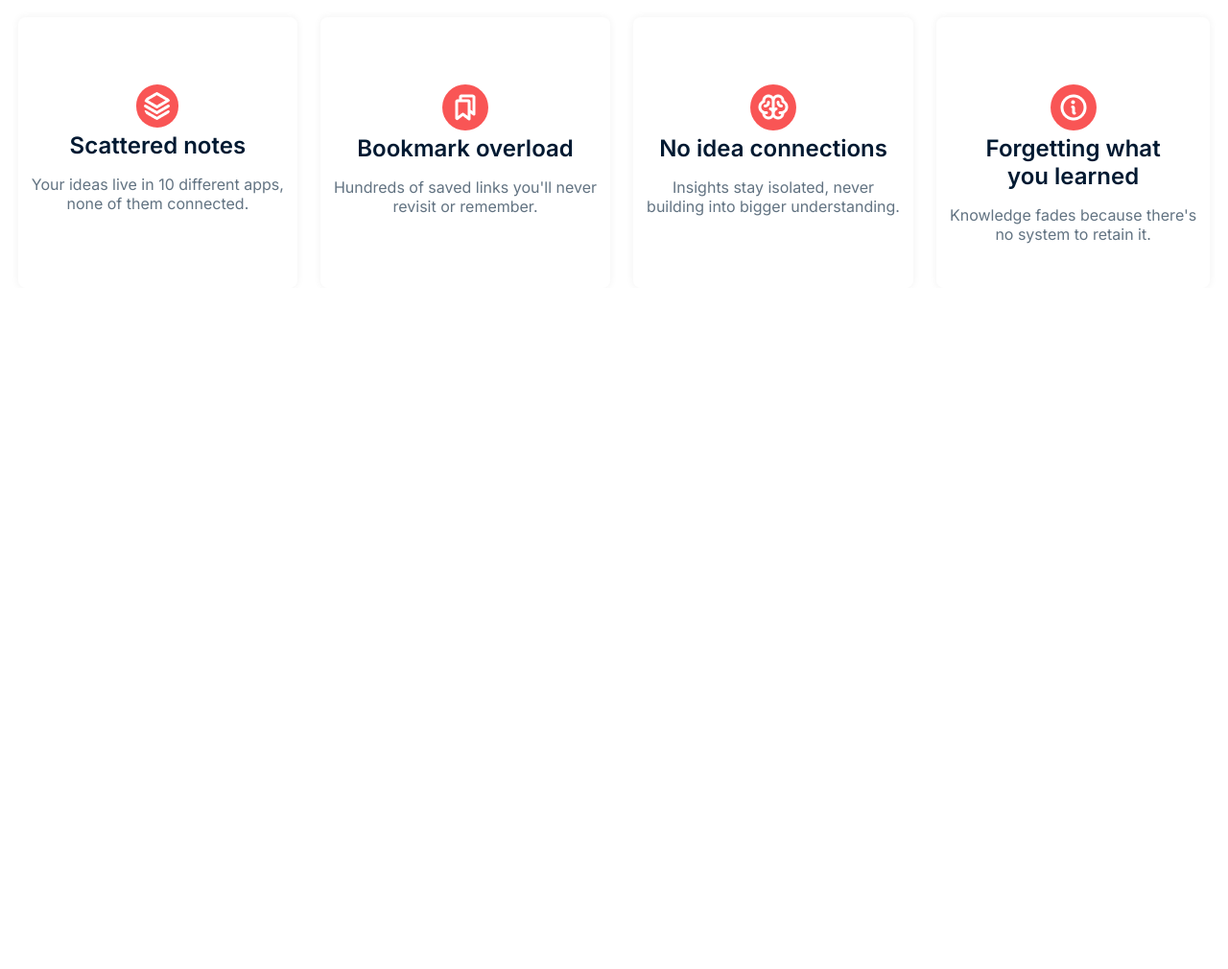
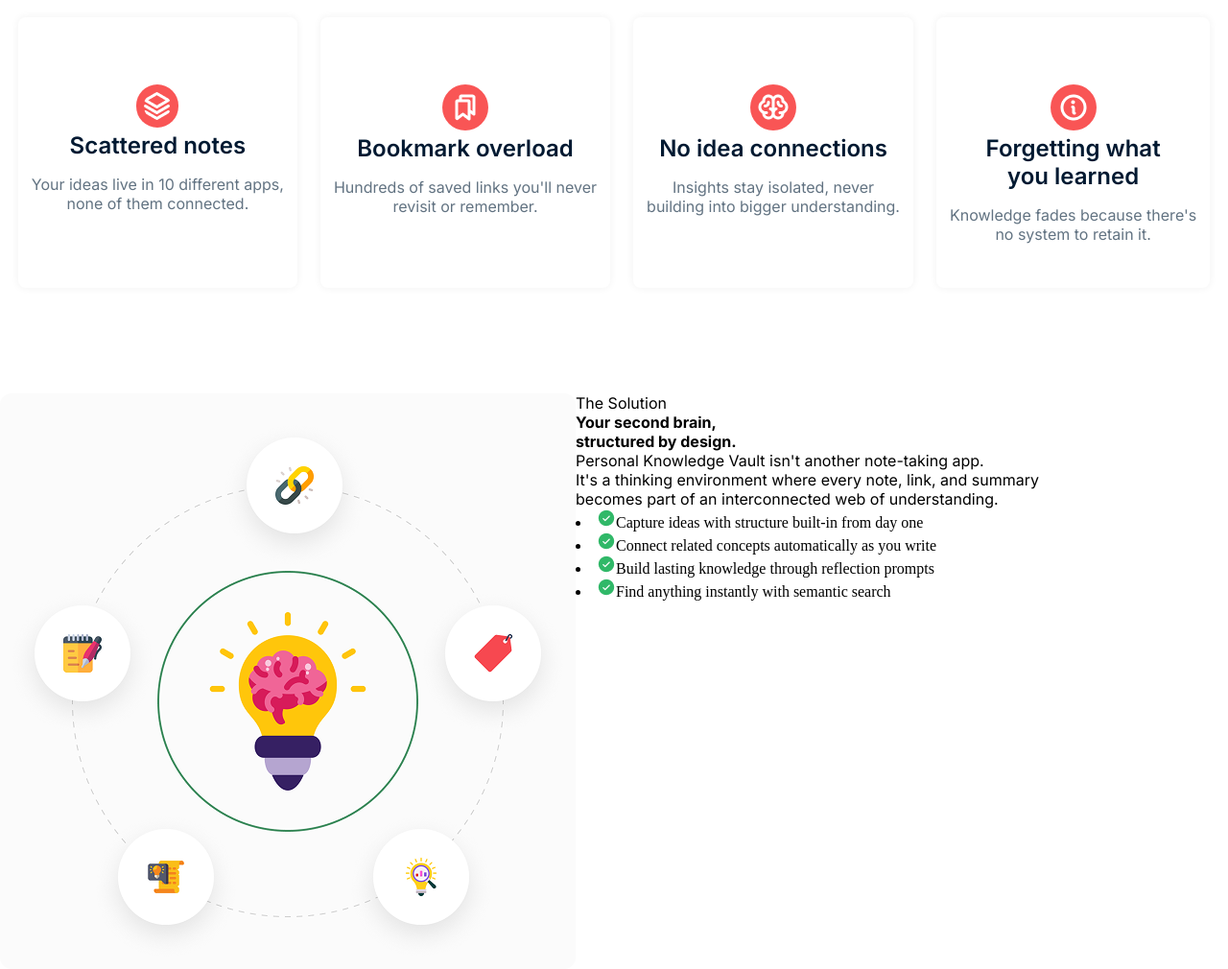
Before and after one commit to munna-cell/batch13-A01, a plain HTML site: page index.html in a window 1280 px wide. Shown: the part 989-1999 px from the top of the page at 96% size. Before the commit the page ends 1289 px from the top, so only its background shows below. Drawn offline with Linux system fonts and the light colour scheme.

Commit message:
update all

```diff
--- a/index.html
+++ b/index.html
@@ -69,6 +69,22 @@
         </div>
        </section>
 
+       <!-- brain section  -->
+        <section class="brain-section">
+            <div class="brain-container display-flex">
+                <img width="600px" height="600px" src="assets/knowledge.png" alt="">
+                <div class="brain-text">
+                    <p class="inter-font solution">The Solution</p>
+                    <h4 class="inter-font brain-heading">Your second brain,<br>structured by design.</h4>
+                    <p class="brain-description inter-font">Personal Knowledge Vault isn't another note-taking app. <br>It's a thinking environment where every note, link, and summary <br>becomes part of an interconnected web of understanding.</p>
+                        <li class="checkcircle"><img src="assets/CheckCircle.png" alt="">Capture ideas with structure built-in from day one</li>
+                        <li class="checkcircle"> <img src="assets/CheckCircle.png" alt="">Connect related concepts automatically as you write</li>
+                        <li class="checkcircle"><img src="assets/CheckCircle.png" alt="">Build lasting knowledge through reflection prompts</li>
+                        <li class="checkcircle"><img src="assets/CheckCircle.png" alt="">Find anything instantly with semantic search</li>
+                </div>
+            </div>
+        </section>
+
     </main>
 
     <footer>
```
